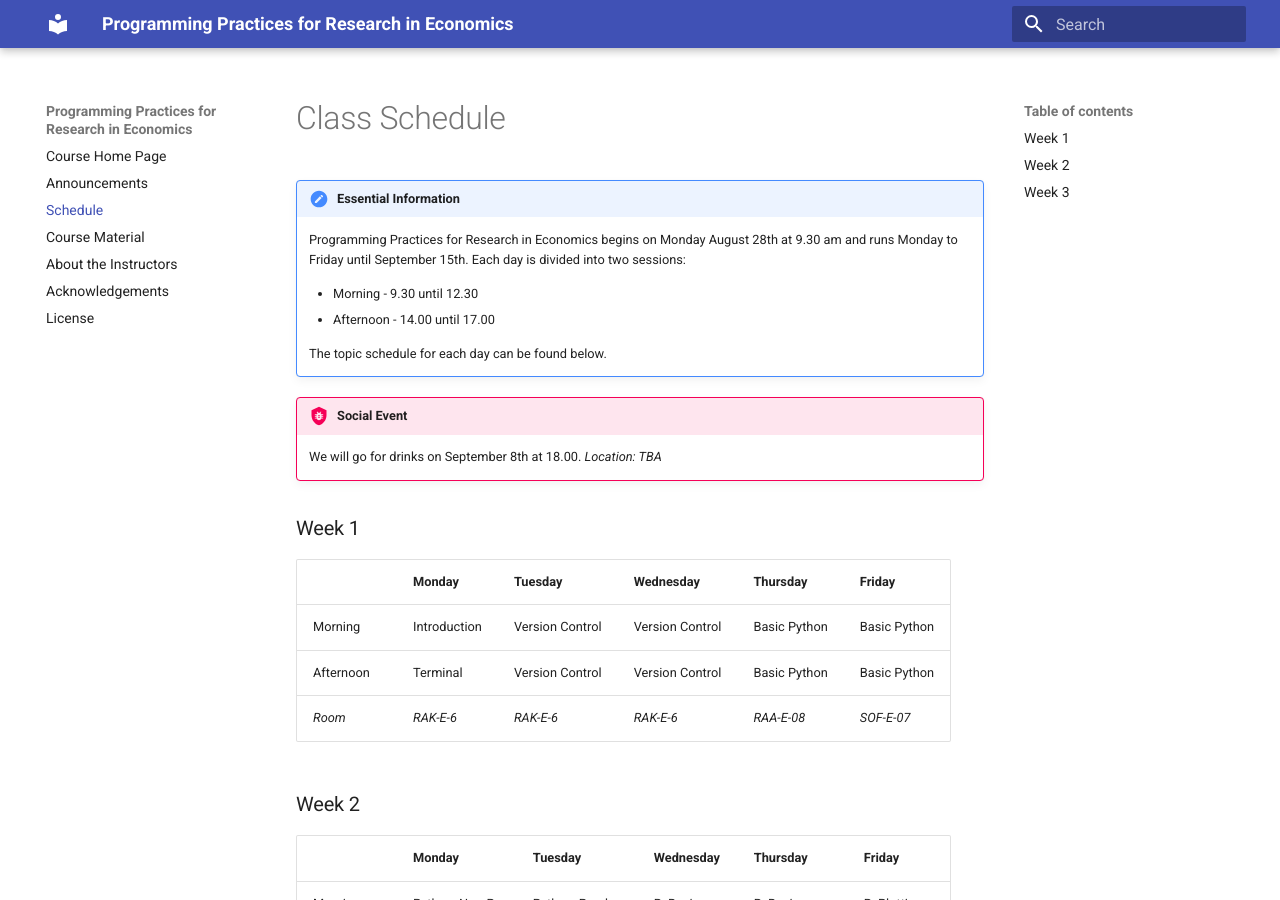
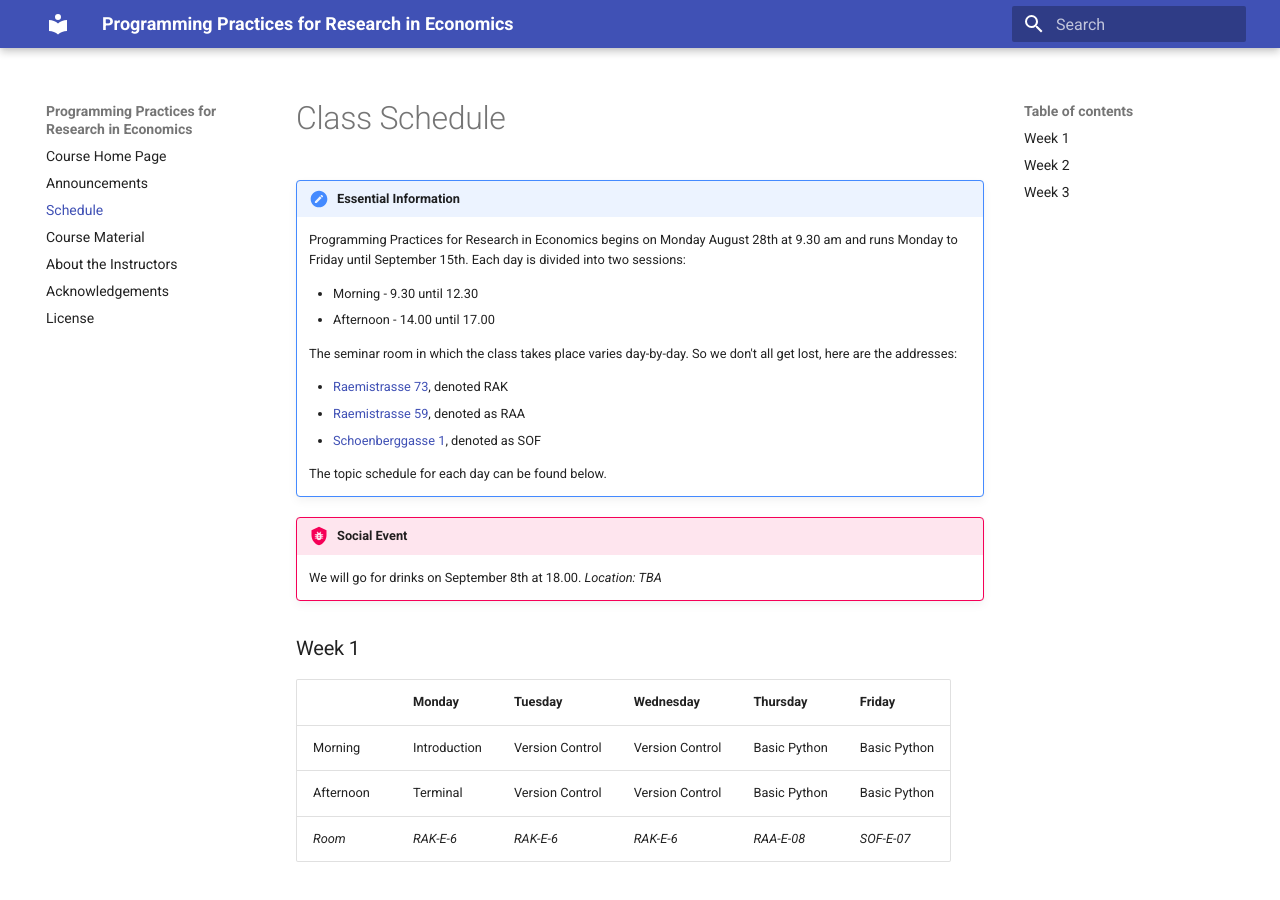
Before and after one commit to tisem-digital-marketing/2021-smwa, an MkDocs documentation site: the page built from docs/schedule.md, in a window 1280 px wide and 900 px high. Built offline with MkDocs 1.6.1 and Material for MkDocs 9.7.7, drawn with Linux system fonts in a browser that asks for light colours; old or Windows-style settings are respelled for this version of MkDocs.

Commit message:
added addresses of class rooms to make easier to find

```diff
--- a/docs/schedule.md
+++ b/docs/schedule.md
@@ -1,11 +1,17 @@
 # Class Schedule
 
-!!! note "Essential Information"
+!!! summary "Essential Information"
     Programming Practices for Research in Economics begins on Monday August 28th at 9.30 am and runs Monday to Friday until September 15th.
     Each day is divided into two sessions:
 
     * Morning - 9.30 until 12.30
     * Afternoon - 14.00 until 17.00
+
+    The seminar room in which the class takes place varies day-by-day. So we don't all get lost, here are the addresses:
+
+    * [Raemistrasse 73](https://www.openstreetmap.org/node/1855509137), denoted  RAK
+    * [Raemistrasse 59](https://www.openstreetmap.org/way/27327898), denoted as RAA
+    * [Schoenberggasse 1](https://www.openstreetmap.org/way/33806996), denoted as SOF
 
     The topic schedule for each day can be found below.
 
```
